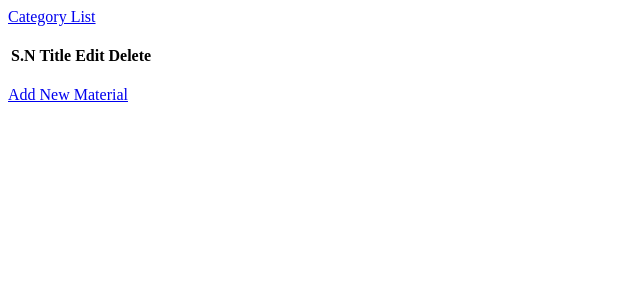
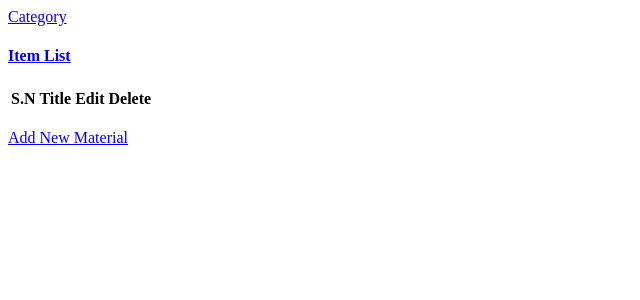
Before and after one commit to gitpromode/E-shop, a Django app: template shop/templates/shop/category_item.html in a window 1280 px wide. Shown: the top 300 px of the page, without its empty margins (0-640 px from the left). Run offline with Django 3.2, Linux system fonts and the light colour scheme; the template is opened without the code that fills it, so the values that code supplies are empty.

Commit message:
manage templates

```diff
--- a/shop/templates/shop/category_item.html
+++ b/shop/templates/shop/category_item.html
@@ -1,9 +1,12 @@
 <div class="d-flex justify-content-center">
     <div class="col-md-2 col-lg-9"><a href="{% url 'shop:category_list' %}" title=""
                                       class="btn btn-sm btn-xs btn-primary"><i
-            class="la la-plus"></i>Category List</a><br><br>
+            class="la la-plus"></i>Category</a>
         <div class="dash-right">
             <div class="widget-info margin-top-large">
+                <div class="widget-head">
+                    <h4><a href="#" title="">Item List</a></h4>
+                </div>
                 <table id="gallery" class="table table-bordered">
                     <thead>
                     <tr>
--- a/shop/templates/shop/category_list.html
+++ b/shop/templates/shop/category_list.html
@@ -2,8 +2,8 @@
     <div class="dash-right">
         <div class="widget-info margin-top-large">
             <div class="widget-head">
-                    <h4><a href="#" title="">Category List</a></h4>
-                </div>
+                <h4><a href="#" title="">Category List</a></h4>
+            </div>
             <table id="gallery" class="table table-bordered">
                 <thead>
                 <tr>
```
Also changed, not shown: 1 other file.
